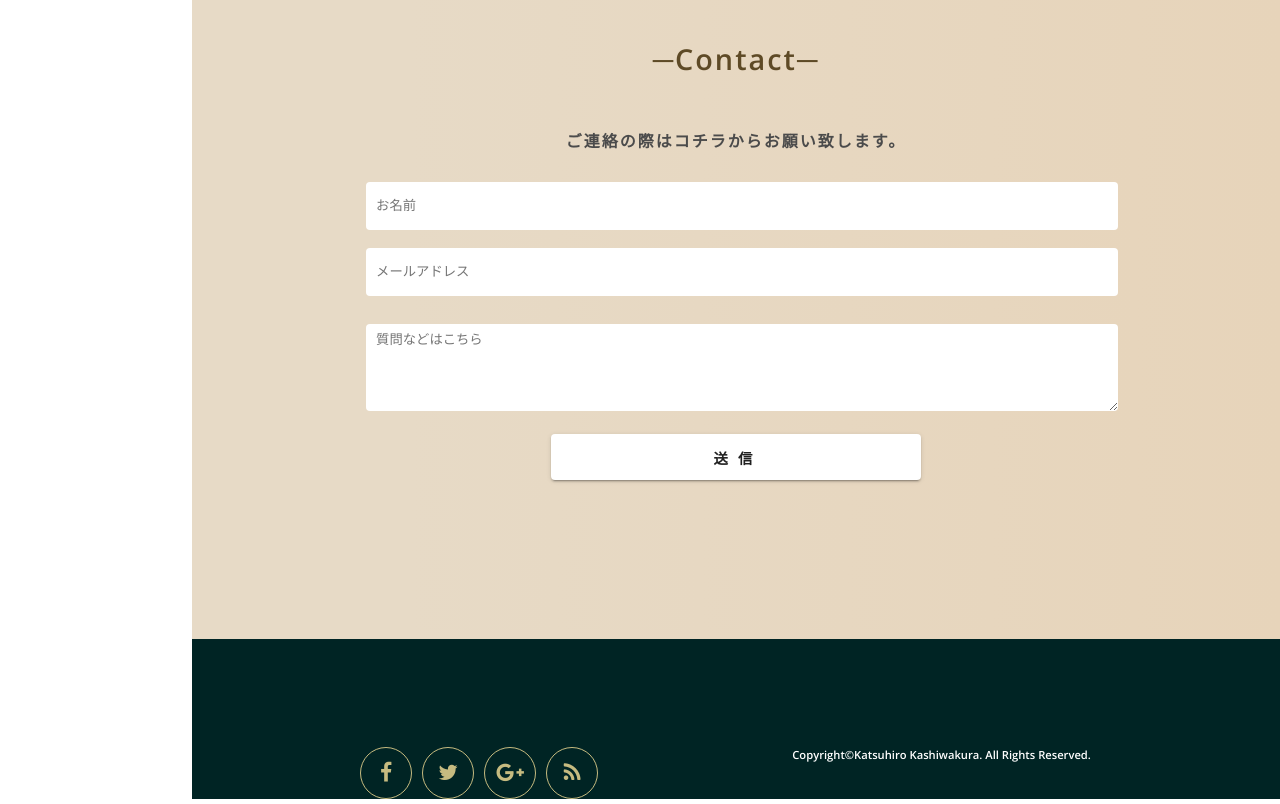
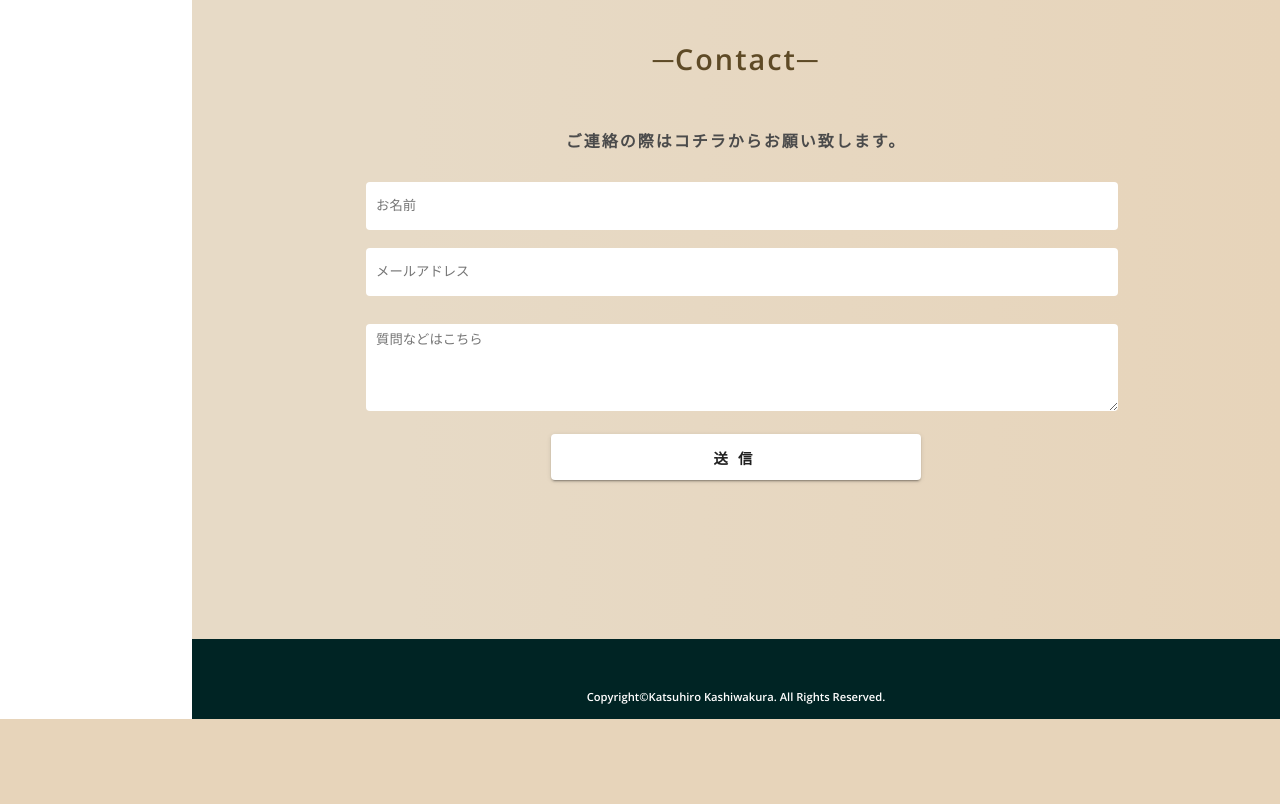
Before and after one commit to kashi-iyo/kurawo, a PHP site: page / in a window 1280 px wide. Shown: the part 3545-4349 px from the top of the page. After the commit the page ends 4264 px from the top, so only its background shows below. Run offline with PHP 8.4, Linux system fonts and the light colour scheme; some libraries are stand-ins or nearby versions.

Commit message:
Initial Commit

```diff
--- a/index.html
+++ b/index.html
@@ -8,11 +8,7 @@
     <link rel="stylesheet" href="styles/styles.css">
     <link href="https://fonts.googleapis.com/css?family=Noto+Serif+JP:600|Open+Sans:600&display=swap" rel="stylesheet">
     <link href="//maxcdn.bootstrapcdn.com/font-awesome/4.1.0/css/font-awesome.min.css" rel="stylesheet">
-    <script
-  src="https://code.jquery.com/jquery-3.4.1.js"
-  integrity="sha256-WpOohJOqMqqyKL9FccASB9O0KwACQJpFTUBLTYOVvVU="
-  crossorigin="anonymous"></script>
-  <script type="text/javascript" src="http://ajax.googleapis.com/ajax/libs/jquery/1.3.2/jquery.min.js"></script>
+
 </head>
 <body>
     <div id="global-container">
@@ -147,7 +143,7 @@
                                             </div>
                                         </a>
                                     </div>
-                                    <img class="scroll" src="../img/sicon.png" alt="">
+                                    <!-- <img class="scroll" src="../img/sicon.png" alt=""> -->
                                 </div>
                         </div>
 
@@ -174,12 +170,12 @@
             </div>
             <footer>
                 <div class="inner">
-                    <div id="social-icon">
+                    <!-- <div id="social-icon">
                         <a href="#"><i class="fa fa-facebook fa-lg"></i></a>
                         <a href="https://twitter.com/kwm5w2y"><i class="fa fa-twitter fa-lg"></i></a>
                         <a href="#"><i class="fa fa-google-plus fa-lg"></i></a>
                         <a href="#"><i class="fa fa-rss fa-lg"></i></a>
-                    </div>
+                    </div> -->
                     <p class="p">Copyright©Katsuhiro Kashiwakura. All Rights Reserved.</p>
                 </div>
             </footer>
@@ -215,6 +211,11 @@
         </a>
 
     </div>
+    <script
+  src="https://code.jquery.com/jquery-3.4.1.js"
+  integrity="sha256-WpOohJOqMqqyKL9FccASB9O0KwACQJpFTUBLTYOVvVU="
+  crossorigin="anonymous"></script>
+  <script type="text/javascript" src="http://ajax.googleapis.com/ajax/libs/jquery/1.3.2/jquery.min.js"></script>
     <script src="click.js"></script>
     <script src="main.js"></script>
 </body>
--- a/styles/breakpoints/_baseup.scss
+++ b/styles/breakpoints/_baseup.scss
@@ -337,12 +337,12 @@ body {
                 overflow: scroll;
                 border: 2px solid $cTitle;
                 box-shadow:0px 0px 8px 5px rgb(158, 158, 158) inset;
-                & .scroll {
-                    position: absolute;
-                    top: 5%;
-                    right: 2.5%;
-                    width: 1.3em;
-                }
+                // & .scroll {
+                //     position: absolute;
+                //     top: 5%;
+                //     right: 2.5%;
+                //     width: 1.3em;
+                // }
                 & .img-inner {
                     width: 85%;
                     height: 90%;
@@ -449,40 +449,43 @@ footer {
     bottom: 0;
     z-index: 300;
     width: 100vw;
+    height: 10vh;
     & .inner {
         text-align: center;
-        height: 20vh;
+        height: 100%;
         background-color: rgb(0, 36, 36);
-        & #social-icon {
-            padding-left: 15%;
-            padding-top: 10%;
-            width: 300px;
-            & a {
-                display: block;
-                float: left;
-                margin: 0 5px 5px 0;
-                padding: 0;
-                color: #c6bb80;
-                margin-left: 5px;
-            }
-            & i {
-                width: 50px;
-                height: 50px;
-                margin: 0;
-                border: 1px solid #c6bb80;
-                border-radius: 50%;
-                line-height: 50px;
-                text-align: center;
-            }
-            & i:before {
-                padding: 0;
-                line-height: 50px;
-            }
-            & a:hover i {
-                background: #e1daba;
-            }
-        }
+        // & #social-icon {
+        //     padding-left: 15%;
+        //     padding-top: 10%;
+        //     width: 300px;
+        //     & a {
+        //         display: block;
+        //         float: left;
+        //         margin: 0 5px 5px 0;
+        //         padding: 0;
+        //         color: #c6bb80;
+        //         margin-left: 5px;
+        //     }
+        //     & i {
+        //         width: 50px;
+        //         height: 50px;
+        //         margin: 0;
+        //         border: 1px solid #c6bb80;
+        //         border-radius: 50%;
+        //         line-height: 50px;
+        //         text-align: center;
+        //     }
+        //     & i:before {
+        //         padding: 0;
+        //         line-height: 50px;
+        //     }
+        //     & a:hover i {
+        //         background: #e1daba;
+        //     }
+        // }
         & .p {
+        position: relative;
+        top: 50px;
         font-size: 0.7em;
         color: white;
         }
--- a/styles/styles.css
+++ b/styles/styles.css
@@ -1034,13 +1034,6 @@ body {
           box-shadow: 0px 0px 8px 5px #9e9e9e inset;
 }
 
-.Area__Main__Works .Works-inner .Works-P .img-Box .scroll {
-  position: absolute;
-  top: 5%;
-  right: 2.5%;
-  width: 1.3em;
-}
-
 .Area__Main__Works .Works-inner .Works-P .img-Box .img-inner {
   width: 85%;
   height: 90%;
@@ -1123,49 +1116,18 @@ footer {
   bottom: 0;
   z-index: 300;
   width: 100vw;
+  height: 10vh;
 }
 
 footer .inner {
   text-align: center;
-  height: 20vh;
+  height: 100%;
   background-color: #002424;
 }
 
-footer .inner #social-icon {
-  padding-left: 15%;
-  padding-top: 10%;
-  width: 300px;
-}
-
-footer .inner #social-icon a {
-  display: block;
-  float: left;
-  margin: 0 5px 5px 0;
-  padding: 0;
-  color: #c6bb80;
-  margin-left: 5px;
-}
-
-footer .inner #social-icon i {
-  width: 50px;
-  height: 50px;
-  margin: 0;
-  border: 1px solid #c6bb80;
-  border-radius: 50%;
-  line-height: 50px;
-  text-align: center;
-}
-
-footer .inner #social-icon i:before {
-  padding: 0;
-  line-height: 50px;
-}
-
-footer .inner #social-icon a:hover i {
-  background: #e1daba;
-}
-
 footer .inner .p {
+  position: relative;
+  top: 50px;
   font-size: 0.7em;
   color: white;
 }
```
Also changed, not shown: 1 other file.
